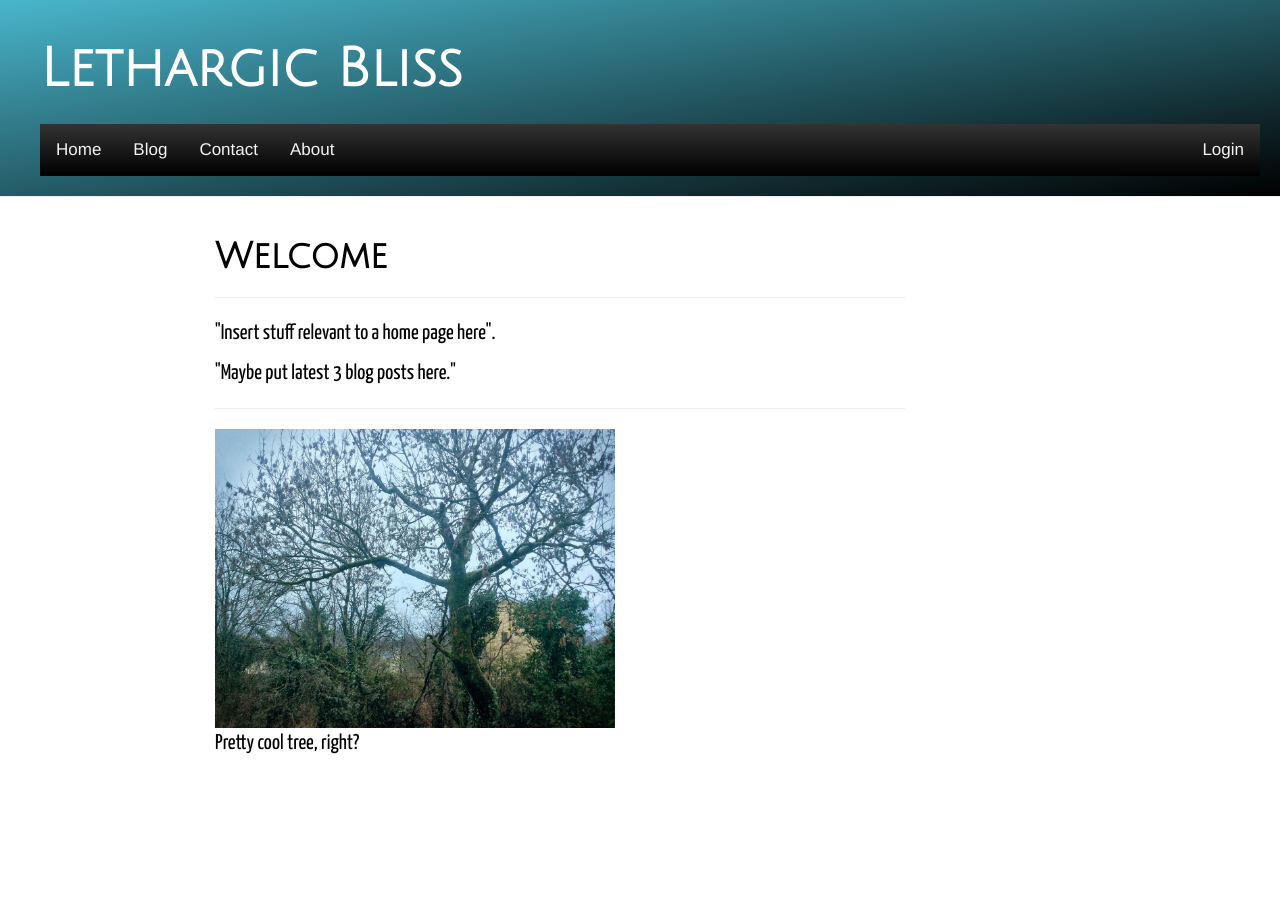
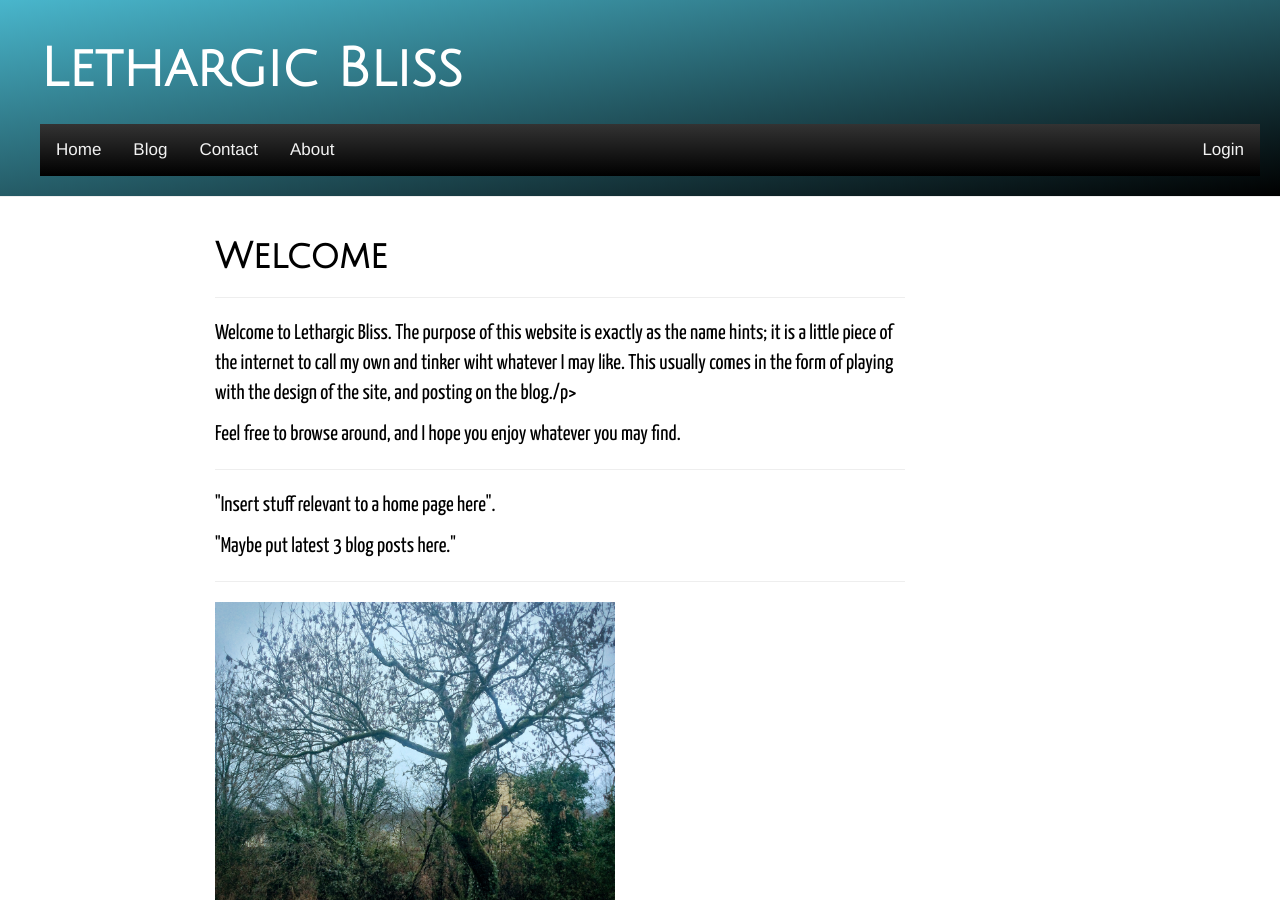
Before and after one commit to Hijaxxed/my-first-blog, a Django app: page / in a window 1280 px wide. Shown: the top 900 px of the page. Before the commit the page ends 754 px from the top, so only its background shows below. Run offline with Django 3.2, Linux system fonts and the light colour scheme; some libraries are stand-ins or nearby versions.

Commit message:
Home page tweaks

```diff
--- a/blog/templates/blog/home.html
+++ b/blog/templates/blog/home.html
@@ -4,6 +4,11 @@
 
 
 	<h1><b>Welcome</b></h1>
+
+	<hr>
+
+	<p>Welcome to Lethargic Bliss. The purpose of this website is exactly as the name hints; it is a little piece of the internet to call my own and tinker wiht whatever I may like. This usually comes in the form of playing with the design of the site, and posting on the blog./p>
+	<p>Feel free to browse around, and I hope you enjoy whatever you may find.</p>
 
 	<hr>
 
```
